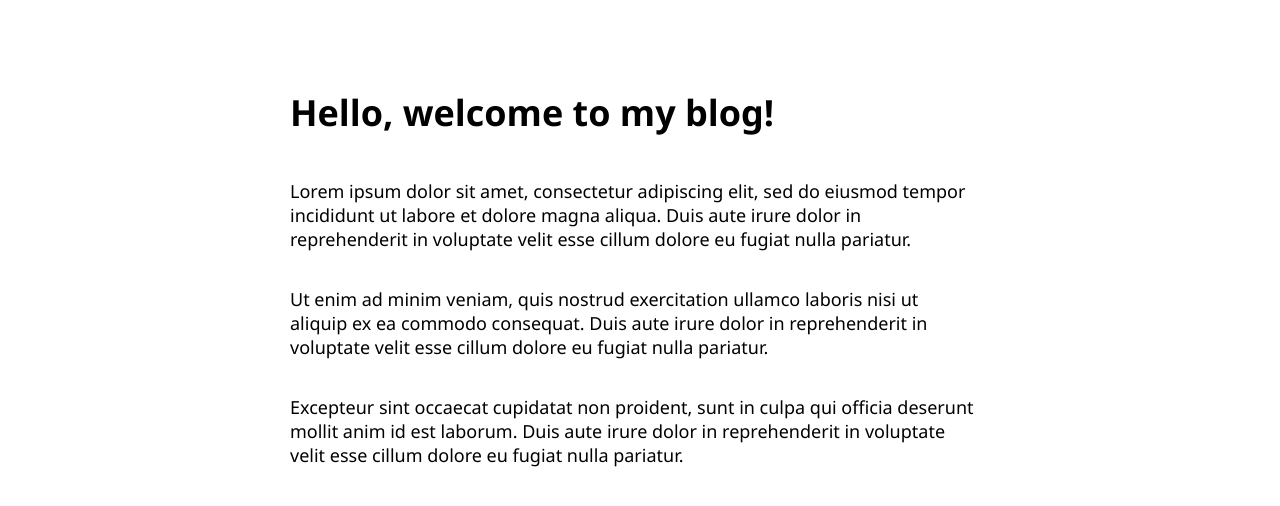
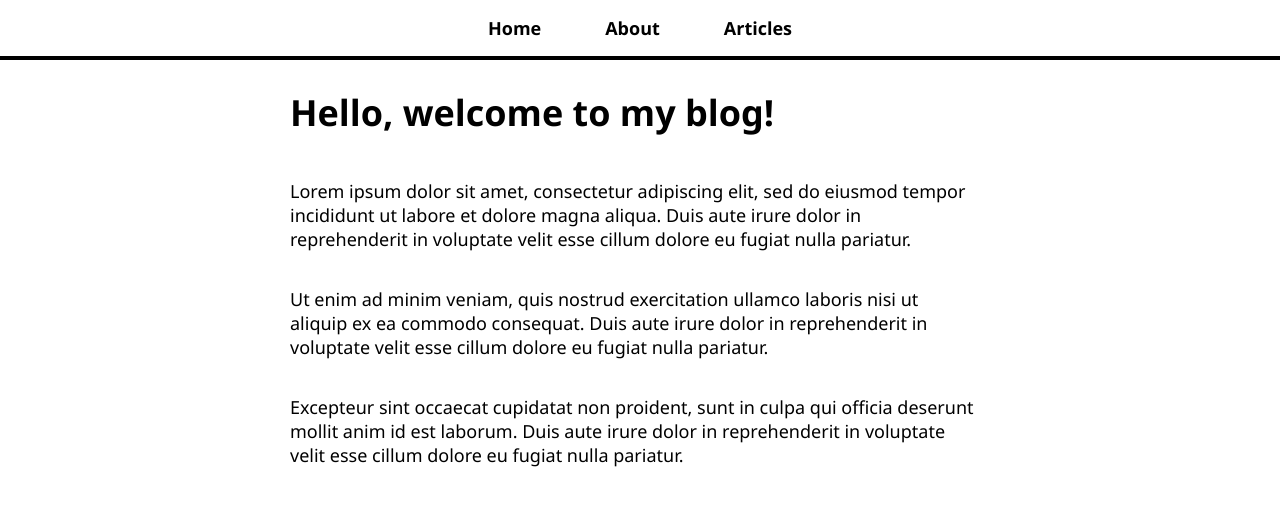
Before and after one commit to johnhaus/react-node-blog, a React (Create React App) app: page / in a window 1280 px wide. Shown: the top 506 px of the page. Built offline with nearby package versions, Linux system fonts and the light colour scheme.

Commit message:
added navbar

```diff
--- a/src/App.jsx
+++ b/src/App.jsx
@@ -1,6 +1,7 @@
 import React, { Component } from 'react';
 import { BrowserRouter as Router, Route } from "react-router-dom";
 import './App.css';
+import NavBar from './NavBar';
 import HomePage from './pages/HomePage';
 import AboutPage from './pages/AboutPage';
 import ArticlePage from './pages/ArticlePage';
@@ -11,6 +12,7 @@
     return (
       <Router>
         <div className="App">
+          <NavBar />
           <div id="page-body">
             <Route path="/" component={HomePage} exact />
             <Route path="/about" component={AboutPage} />
--- /dev/null
+++ b/src/NavBar.jsx
@@ -0,0 +1,20 @@
+import React from 'react';
+import { Link } from 'react-router-dom';
+
+const NavBar = () => (
+  <nav>
+    <ul>
+      <li>
+        <Link to="/">Home</Link>
+      </li>
+      <li>
+        <Link to="/about">About</Link>
+      </li>
+      <li>
+        <Link to="articles-list">Articles</Link>
+      </li>
+    </ul>
+  </nav>
+);
+
+export default NavBar;
```
